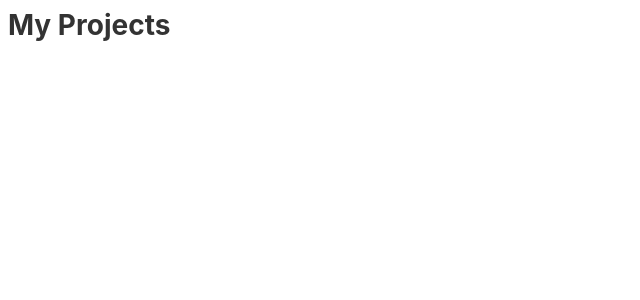
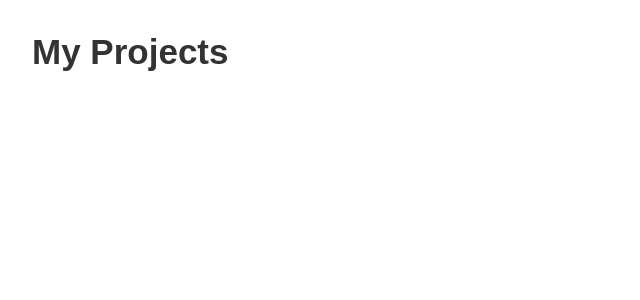
Before and after one commit to lifeModder19135/angular-front-end01, an Angular app: page / in a window 1280 px wide. Shown: the top 300 px of the page, without its empty margins (0-640 px from the left). Built offline with nearby package versions, Linux system fonts and the light colour scheme.

Commit message:
08122020 -- src/styles.css - added global styles for headers, body, text inputs, buttons, and wildcard / all other uncaught elements

```diff
--- a/src/styles.css
+++ b/src/styles.css
@@ -1 +1,24 @@
 /* You can add global styles to this file, and also import other style files */
+h1 {
+    font-family: arial, helvetica, sans-serif;
+    font-size: 250%;
+}
+
+h2,h3 {
+    color: #444;
+    font-family: arial, helvetica, sans-serif;
+    font-weight: lighter;
+}
+
+body {
+    margin: 2em;
+}
+
+body, input[type="text"], button {
+    color: #333;
+    font-family: cambria, georgia;
+}
+
+* {
+    font-family: arial, helvetica, sans-serif;
+}
```
